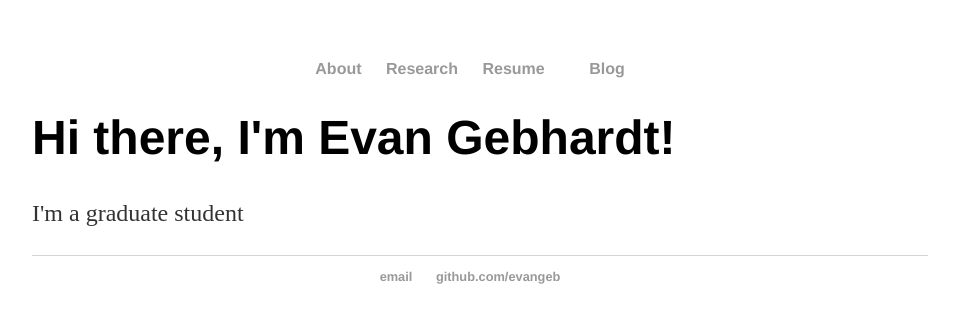
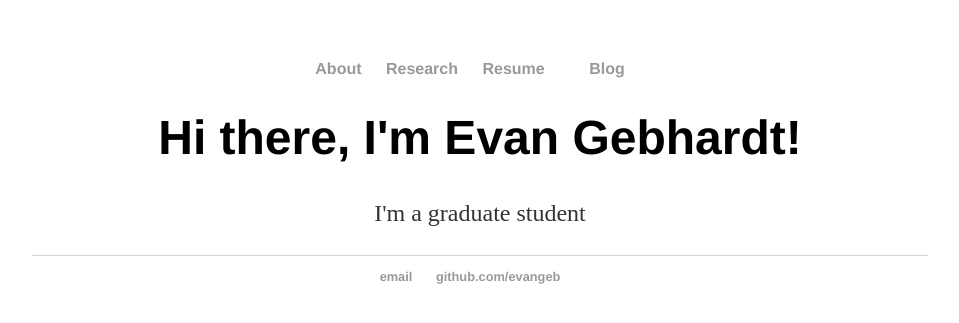
Before and after one commit to Evangeb/Evangeb.github.io, a Jekyll site: the page built from index.html, in a window 1280 px wide. Shown: the top 323 px of the page, without its empty margins (160-1119 px from the left). Built offline with Jekyll 4.4.1, drawn with Linux system fonts in a browser that asks for light colours.

Commit message:
Update main.css

```diff
--- a/css/main.css
+++ b/css/main.css
@@ -12,6 +12,7 @@ nav ul, footer ul {
 nav ul li, footer ul li {
     display: inline;
     margin-right: 20px;
+    text-align: center
 }
 a {
     text-decoration: none;
@@ -23,11 +24,13 @@ a:hover {
 h1 {
     font-size: 3em;
     font-family:'Helvetica', 'Arial', 'Sans-Serif';
+    text-align: center
 }
 p {
     font-size: 1.5em;
     line-height: 1.4em;
     color: #333;
+    text-align: center
 }
 footer {
     border-top: 1px solid #d5d5d5;
```
